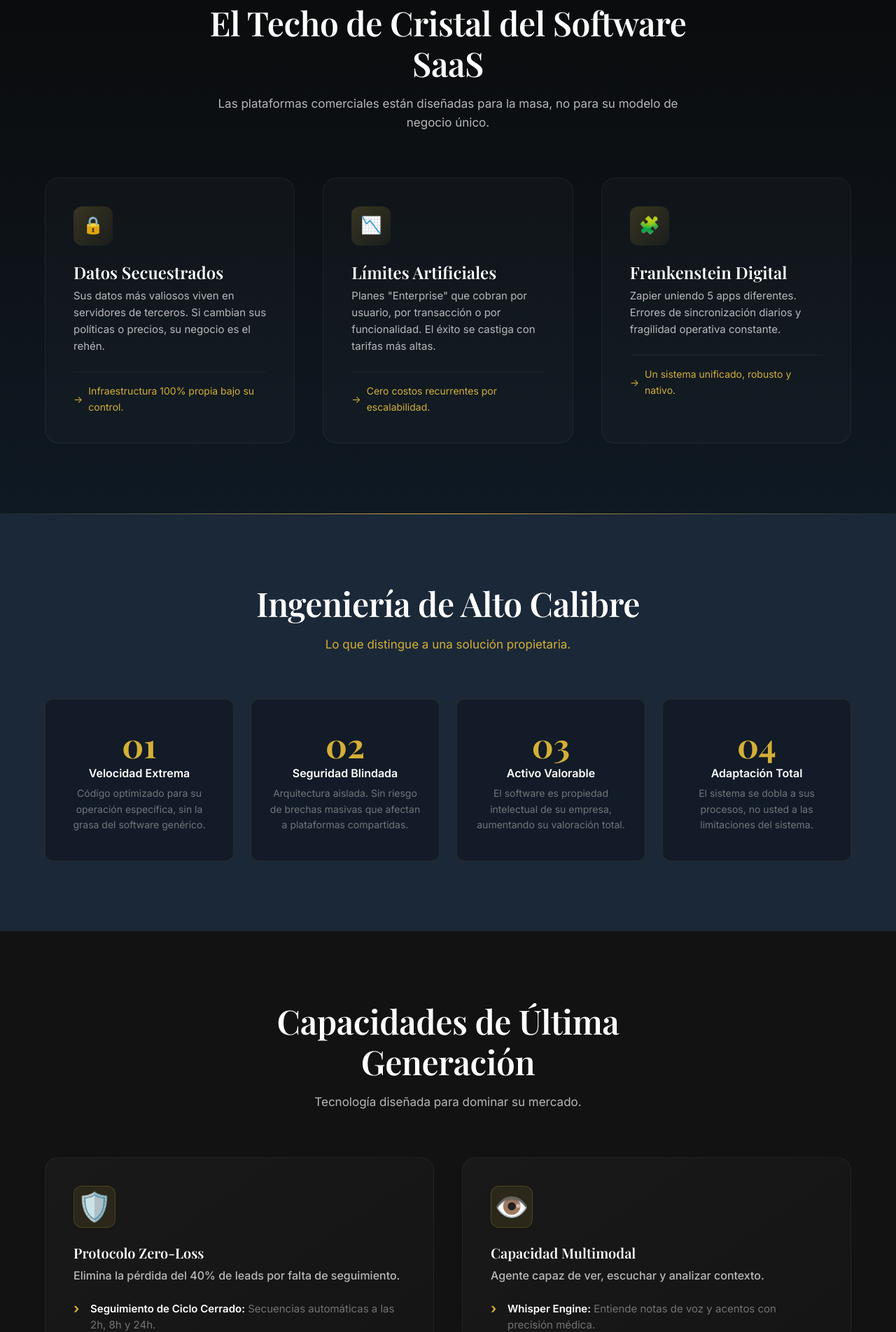
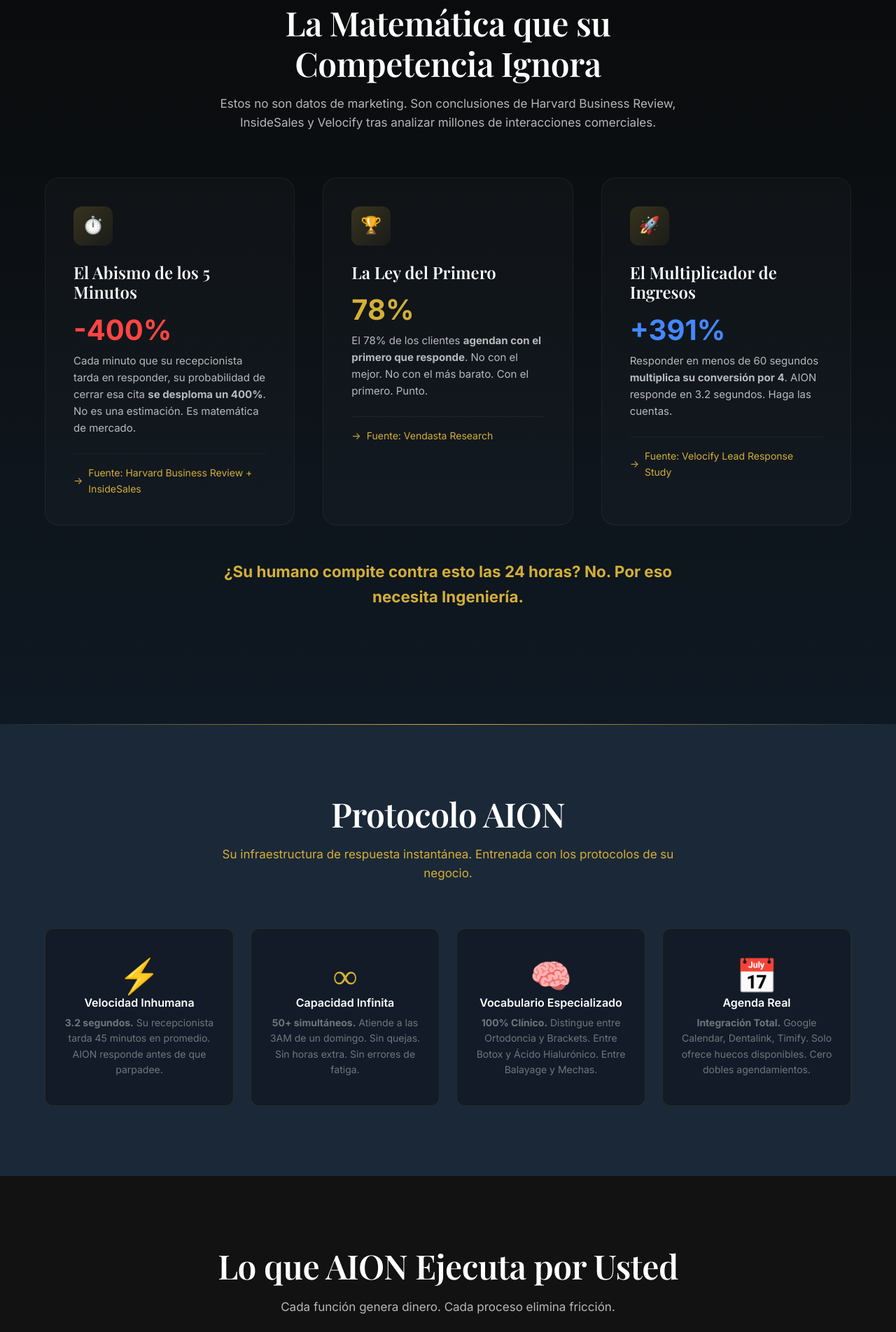
Before and after one commit to mosheperafan123-ux/System-leads, a website: page index.html in a window 1280 px wide. Shown: the part 896-2800 px from the top of the page at 70% size. Drawn offline with nearby package versions, Linux system fonts and the light colour scheme.

Commit message:
AION Landing: Complete content rewrite with Harvard data

```diff
--- a/index.html
+++ b/index.html
@@ -20,97 +20,112 @@
     <!-- Hero Section -->
     <section class="hero">
         <div class="container hero-content fade-up">
-            <div class="hero-badge">Private Tech Solution</div>
+            <div class="hero-badge">TECNOLOGÍA RESPALDADA POR HARVARD</div>
             <h1>
-                Infraestructura Tecnológica <br>
-                <span class="text-gradient-gold">Sin Dependencias</span>
+                No existe satisfacción humana <br>
+                <span class="text-gradient-gold">al nivel de nuestros sistemas.</span>
             </h1>
             <p class="hero-description">
-                Para empresas que han superado las soluciones genéricas y exigen control absoluto sobre su operación
-                digital.
+                AION responde en 3.2 segundos. Califica. Agenda. Cierra. Sin errores. Sin descanso. Sin excusas.
             </p>
             <div class="hero-cta">
-                <a href="#propuesta" class="btn btn-gold btn-lg">Solicitar Acceso Privado</a>
-                <p class="hero-trust">Solo 3 cupos disponibles para Q1 2026</p>
+                <a href="#propuesta" class="btn btn-gold btn-lg">Auditar Mi Velocidad de Respuesta</a>
+                <p class="hero-trust">Solo 3 cupos disponibles para este primer trimestre 2026</p>
             </div>
 
             <div class="gold-line"></div>
         </div>
     </section>
 
-    <!-- Problems & Solutions -->
+    <!-- Science Section: The Math -->
     <section class="problems">
         <div class="container">
             <div class="section-header fade-up">
-                <h2>El Techo de Cristal del Software SaaS</h2>
-                <p>Las plataformas comerciales están diseñadas para la masa, no para su modelo de negocio único.</p>
+                <h2>La Matemática que su Competencia Ignora</h2>
+                <p>Estos no son datos de marketing. Son conclusiones de Harvard Business Review, InsideSales y Velocify
+                    tras analizar millones de interacciones comerciales.</p>
             </div>
 
             <div class="problems-grid">
-                <!-- Problem 1 -->
+                <!-- Stat 1: El Abismo -->
                 <div class="problem-card fade-up delay-1">
-                    <div class="problem-icon">🔒</div>
-                    <h3>Datos Secuestrados</h3>
-                    <p>Sus datos más valiosos viven en servidores de terceros. Si cambian sus políticas o precios, su
-                        negocio es el rehén.</p>
+                    <div class="problem-icon">⏱️</div>
+                    <h3>El Abismo de los 5 Minutos</h3>
+                    <div class="stat-number" style="font-size: 2.5rem; color: #ff4444; font-weight: bold;">-400%</div>
+                    <p>Cada minuto que su recepcionista tarda en responder, su probabilidad de cerrar esa cita
+                        <strong>se desploma un 400%</strong>. No es una estimación. Es matemática de mercado.
+                    </p>
                     <div class="problem-solution">
-                        Infraestructura 100% propia bajo su control.
+                        Fuente: Harvard Business Review + InsideSales
                     </div>
                 </div>
 
-                <!-- Problem 2 -->
+                <!-- Stat 2: La Ley del 78% -->
                 <div class="problem-card fade-up delay-2">
-                    <div class="problem-icon">📉</div>
-                    <h3>Límites Artificiales</h3>
-                    <p>Planes "Enterprise" que cobran por usuario, por transacción o por funcionalidad. El éxito se
-                        castiga con tarifas más altas.</p>
+                    <div class="problem-icon">🏆</div>
+                    <h3>La Ley del Primero</h3>
+                    <div class="stat-number" style="font-size: 2.5rem; color: #D4AF37; font-weight: bold;">78%</div>
+                    <p>El 78% de los clientes <strong>agendan con el primero que responde</strong>. No con el mejor. No
+                        con el más barato. Con el primero. Punto.</p>
                     <div class="problem-solution">
-                        Cero costos recurrentes por escalabilidad.
+                        Fuente: Vendasta Research
                     </div>
                 </div>
 
-                <!-- Problem 3 -->
+                <!-- Stat 3: El Multiplicador -->
                 <div class="problem-card fade-up delay-3">
-                    <div class="problem-icon">🧩</div>
-                    <h3>Frankenstein Digital</h3>
-                    <p>Zapier uniendo 5 apps diferentes. Errores de sincronización diarios y fragilidad operativa
-                        constante.</p>
+                    <div class="problem-icon">🚀</div>
+                    <h3>El Multiplicador de Ingresos</h3>
+                    <div class="stat-number" style="font-size: 2.5rem; color: #4488ff; font-weight: bold;">+391%</div>
+                    <p>Responder en menos de 60 segundos <strong>multiplica su conversión por 4</strong>. AION responde
+                        en 3.2 segundos. Haga las cuentas.</p>
                     <div class="problem-solution">
-                        Un sistema unificado, robusto y nativo.
+                        Fuente: Velocify Lead Response Study
                     </div>
                 </div>
+            </div>
+
+            <!-- Closing Statement -->
+            <div class="section-header fade-up" style="margin-top: 3rem;">
+                <p style="font-size: 1.4rem; font-weight: bold; color: var(--gold);">¿Su humano compite contra esto las
+                    24 horas? No. Por eso necesita Ingeniería.</p>
             </div>
         </div>
     </section>
 
-    <!-- Key Benefits -->
+    <!-- Protocolo AION -->
     <section class="benefits">
         <div class="container">
             <div class="section-header fade-up">
-                <h2>Ingeniería de Alto Calibre</h2>
-                <p class="text-gold">Lo que distingue a una solución propietaria.</p>
+                <h2>Protocolo AION</h2>
+                <p class="text-gold">Su infraestructura de respuesta instantánea. Entrenada con los protocolos de su
+                    negocio.</p>
             </div>
 
             <div class="benefits-grid">
                 <div class="benefit-card fade-up delay-1">
-                    <div class="benefit-number">01</div>
-                    <h3>Velocidad Extrema</h3>
-                    <p>Código optimizado para su operación específica, sin la grasa del software genérico.</p>
+                    <div class="benefit-number">⚡</div>
+                    <h3>Velocidad Inhumana</h3>
+                    <p><strong>3.2 segundos.</strong> Su recepcionista tarda 45 minutos en promedio. AION responde antes
+                        de que parpadee.</p>
                 </div>
                 <div class="benefit-card fade-up delay-2">
-                    <div class="benefit-number">02</div>
-                    <h3>Seguridad Blindada</h3>
-                    <p>Arquitectura aislada. Sin riesgo de brechas masivas que afectan a plataformas compartidas.</p>
+                    <div class="benefit-number">∞</div>
+                    <h3>Capacidad Infinita</h3>
+                    <p><strong>50+ simultáneos.</strong> Atiende a las 3AM de un domingo. Sin quejas. Sin horas extra.
+                        Sin errores de fatiga.</p>
                 </div>
                 <div class="benefit-card fade-up delay-3">
-                    <div class="benefit-number">03</div>
-                    <h3>Activo Valorable</h3>
-                    <p>El software es propiedad intelectual de su empresa, aumentando su valoración total.</p>
+                    <div class="benefit-number">🧠</div>
+                    <h3>Vocabulario Especializado</h3>
+                    <p><strong>100% Clínico.</strong> Distingue entre Ortodoncia y Brackets. Entre Botox y Ácido
+                        Hialurónico. Entre Balayage y Mechas.</p>
                 </div>
                 <div class="benefit-card fade-up delay-4">
-                    <div class="benefit-number">04</div>
-                    <h3>Adaptación Total</h3>
-                    <p>El sistema se dobla a sus procesos, no usted a las limitaciones del sistema.</p>
+                    <div class="benefit-number">📅</div>
+                    <h3>Agenda Real</h3>
+                    <p><strong>Integración Total.</strong> Google Calendar, Dentalink, Timify. Solo ofrece huecos
+                        disponibles. Cero dobles agendamientos.</p>
                 </div>
             </div>
         </div>
@@ -120,8 +135,8 @@
     <section class="advanced-features">
         <div class="container">
             <div class="section-header fade-up">
-                <h2>Capacidades de Última Generación</h2>
-                <p>Tecnología diseñada para dominar su mercado.</p>
+                <h2>Lo que AION Ejecuta por Usted</h2>
+                <p>Cada función genera dinero. Cada proceso elimina fricción.</p>
             </div>
 
             <div class="features-detailed-grid">
@@ -202,8 +217,8 @@
     <section class="comparative-demo">
         <div class="container">
             <div class="section-header fade-up">
-                <h2>El Costo de la Atención Humana</h2>
-                <p>Vea la diferencia en tiempo real.</p>
+                <h2>La Diferencia en Tiempo Real</h2>
+                <p>Su recepcionista vs Protocolo AION. Sin edición. Sin trampas.</p>
             </div>
 
             <div class="demo-container fade-up">
@@ -212,8 +227,8 @@
                     <div class="demo-header">
                         <div class="demo-avatar human-avatar">👤</div>
                         <div class="demo-info">
-                            <h4>Humano Promedio</h4>
-                            <span>Escribiendo...</span>
+                            <h4>Su Recepcionista</h4>
+                            <span>En almuerzo... / Fuera de horario...</span>
                         </div>
                     </div>
                     <div class="chat-area" id="human-chat">
@@ -230,17 +245,17 @@
                 <!-- AI Side -->
                 <div class="demo-side ai-side">
                     <div class="demo-header">
-                        <div class="demo-avatar ai-avatar">🤖</div>
+                        <div class="demo-avatar ai-avatar">⚡</div>
                         <div class="demo-info">
-                            <h4 class="text-gold">AR Technocode AI</h4>
-                            <span class="text-gold">En línea 24/7</span>
+                            <h4 class="text-gold">Protocolo AION</h4>
+                            <span class="text-gold">En línea 24/7 · 365 días</span>
                         </div>
                     </div>
                     <div class="chat-area" id="ai-chat">
                         <!-- Chat messages injected by JS -->
                     </div>
                     <div class="demo-status">
-                        <span class="status-dot fast"></span> Instantáneo · Multimodal · Zero-Loss
+                        <span class="status-dot fast"></span> 3.2s · Zero-Loss · Siempre Activo
                     </div>
                 </div>
             </div>
@@ -256,27 +271,27 @@
         <div class="container">
             <div class="section-header fade-up">
                 <h2>Resultados Verificados</h2>
-                <p>El impacto medible de migrar a tecnología propietaria.</p>
+                <p>Métricas reales de negocios que implementaron AION.</p>
             </div>
 
             <div class="results-grid">
                 <div class="result-card fade-up delay-1">
-                    <span class="result-industry">Retail</span>
-                    <div class="result-metric">$28,000</div>
-                    <h3>Ahorro Anual Recurrente</h3>
-                    <p>Al eliminar licencias de Salesforce y complementos innecesarios.</p>
+                    <span class="result-industry">Clínica Dental</span>
+                    <div class="result-metric">+127%</div>
+                    <h3>Incremento en Citas</h3>
+                    <p>De 12 a 27 citas semanales en 30 días. Sin contratar personal.</p>
                 </div>
                 <div class="result-card fade-up delay-2">
-                    <span class="result-industry">Logística</span>
-                    <div class="result-metric">-35%</div>
-                    <h3>Reducción de Errores</h3>
-                    <p>Automatizando flujo de despacho sin intervención humana.</p>
+                    <span class="result-industry">Clínica Estética</span>
+                    <div class="result-metric">24/7</div>
+                    <h3>Atención Permanente</h3>
+                    <p>Capturando leads a las 2AM. Cero clientes perdidos por "fuera de horario".</p>
                 </div>
                 <div class="result-card fade-up delay-3">
-                    <span class="result-industry">Real Estate</span>
-                    <div class="result-metric">3x</div>
-                    <h3>Velocidad de Cierre</h3>
-                    <p>Con CRM propietario y matching automático de propiedades.</p>
+                    <span class="result-industry">Salón de Belleza</span>
+                    <div class="result-metric">+63%</div>
+                    <h3>Reseñas en Google</h3>
+                    <p>Sistema automático de reviews post-cita. Reputación en piloto automático.</p>
                 </div>
             </div>
         </div>
```
